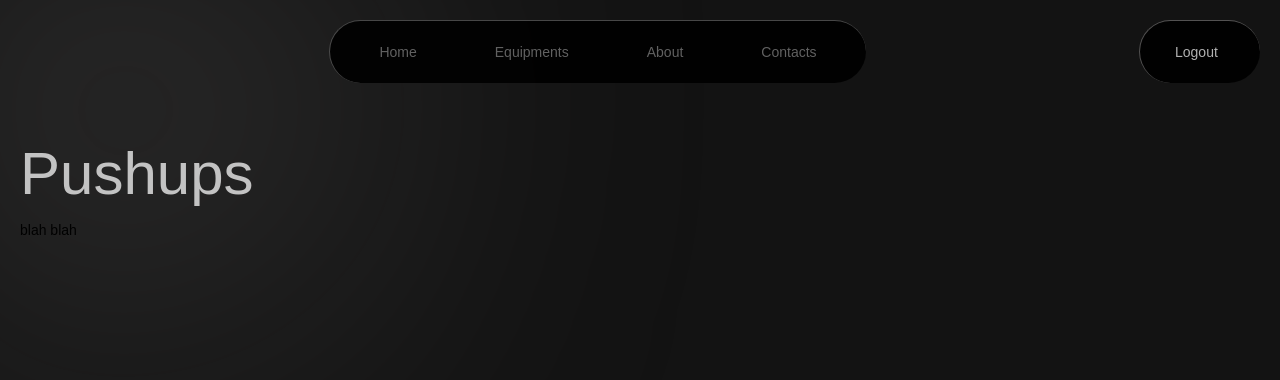
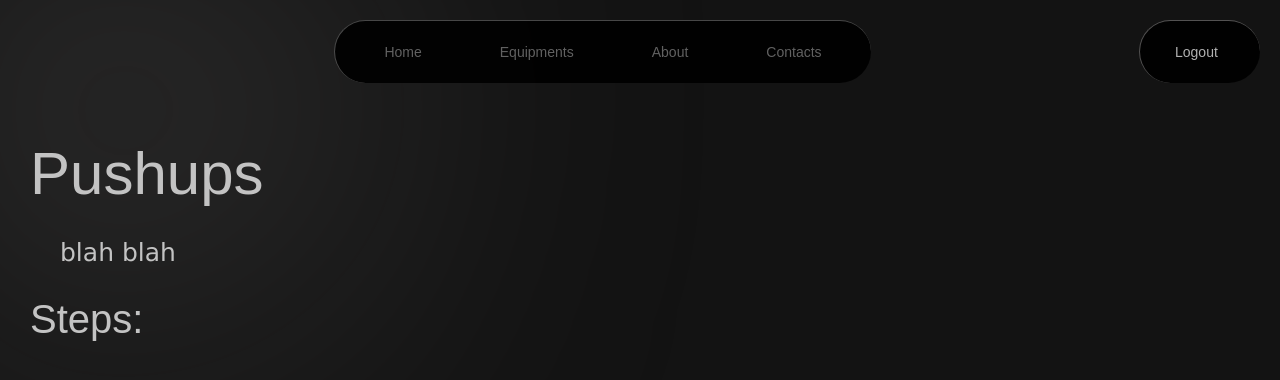
Before and after one commit to ShivamNotfound/NoExcuses, a Django app: page /workout/2/ in a window 1280 px wide. Shown: the top 380 px of the page. Run offline with Django 5.2, Linux system fonts and the light colour scheme; a user stored in the database is signed in; data comes from the database, SQL or seed files in the repository; tables that the repository leaves empty hold one stand-in row (values such as "Sample post"); parts of the project's set-up code (start-up, migrations or seed data) failed here and were passed over.

Commit message:
Local image and video storage space is created and started working on the layout for the workout page.

```diff
--- a/ne_project/api/models.py
+++ b/ne_project/api/models.py
@@ -49,16 +49,16 @@ class Workout(models.Model):
         return self.name
 
 class Steps(models.Model):
-    workout = models.ForeignKey(Workout, on_delete = models.CASCADE)
+    workout = models.ForeignKey(Workout, on_delete = models.CASCADE, related_name="steps")
     step_number = models.PositiveSmallIntegerField()
     instruction = models.TextField(max_length = 200)
-    image_url = models.CharField(max_length = 30)
+    image_url = models.ImageField(upload_to = "steps")
 class WorkoutMedia(models.Model):
     class TypeChoices(models.TextChoices):
         IMAGE = 'image', 'image'
         VIDEO = 'video', 'video'
-    workout = models.ForeignKey(Workout, on_delete= models.CASCADE)
-    url = models.CharField(max_length = 30)
+    workout = models.ForeignKey(Workout, on_delete= models.CASCADE, related_name = "workout_media")
+    g_url = models.FileField(upload_to="work_media")
     type = models.CharField(choices = TypeChoices, max_length = 20)
     category = models.CharField(max_length = 30)
     caption = models.CharField(max_length = 50)
--- a/ne_project/api/static/api/workout.css
+++ b/ne_project/api/static/api/workout.css
@@ -3,3 +3,34 @@
     font-family: Arial, Helvetica, sans-serif;
     font-size:60px;
 }
+body
+{
+    margin-left:30px;
+}
+
+#workout_description{
+    margin:30px;
+    color:rgb(195, 195, 195);
+    font-size:25px;
+    font-family:Verdana, Geneva, Tahoma, sans-serif;
+}
+
+#steps_heading
+{
+    margin-top:25px;
+    font-size:40px;
+    color:rgb(195, 195, 195);
+}
+
+.step
+{
+    color:rgb(195, 195, 195);
+    margin-top:22px;
+    margin-bottom:22px;
+    font-size:20px;
+    margin-left:35px;
+
+.step_images
+{
+
+}
--- a/ne_project/api/templates/api/workout.html
+++ b/ne_project/api/templates/api/workout.html
@@ -2,8 +2,28 @@
 {% block content %}
 {% load static %}
         <link rel="stylesheet" href="{% static 'api/workout.css' %}">
-        <div>
-            <div id="workout_heading">{{workout.name}}</div>
-            <div>{{workout.description|linebreaks}}</div>
-        </div>
+        <div id="workout_heading">{{workout.name}}</div>
+        <div id="workout_description">{{workout.description|linebreaks}}</div>
+
+        <center>
+        {% for med in media %}
+        {% if med.type == 'image' %}
+        <img src="{{med.g_url.url}}" alt="" class="medias">
+        {% else %}
+        <video controls class="medias" width="40%" height="400px">
+            <source src="{{med.g_url.url}}" type="video/mp4">
+            doesn't support
+        </video>
+        {% endif %}
+        {% endfor %}
+        </center>
+
+        <div id="steps_heading">Steps:</div>
+
+        {% for step in steps %}
+        <div class="step">{{step.step_number}}.{{step.instruction}}</div>
+        <center>
+            <img src={{step.image_url.url}} class="step_images">
+        </center>
+        {% endfor %}
 {% endblock %}
--- a/ne_project/api/views.py
+++ b/ne_project/api/views.py
@@ -90,7 +90,10 @@ def available_workouts_for_submuscle(request, muscle_id, current = 0):
 
 def workout_page(request, workout_id):
     workout = Workout.objects.get(id = workout_id)
-    context = {"workout":workout}
+    steps = workout.steps.all()
+    workout_media = workout.workout_media.all()
+    print(steps, workout_media)
+    context = {"workout":workout, 'steps':steps, 'media':workout_media}
     return render(request, "api/workout.html", context)
 
 @csrf_protect
--- a/ne_project/ne_project/settings.py
+++ b/ne_project/ne_project/settings.py
@@ -125,3 +125,6 @@ STATIC_URL = 'static/'
 
 STATICFILES_DIRS = [BASE_DIR/"static",
                     ]
+
+MEDIA_URL = '/media/'
+MEDIA_ROOT = BASE_DIR/'media'
--- a/ne_project/ne_project/urls.py
+++ b/ne_project/ne_project/urls.py
@@ -17,8 +17,10 @@ Including another URLconf
 from django.contrib import admin
 from django.urls import path, include
 from api import urls as api_urls
+from django.conf.urls.static import static
+from django.conf import settings
 
 urlpatterns = [
     path('admin/', admin.site.urls),
     path('', include(api_urls)),
-]
+] + static(settings.MEDIA_URL, document_root = settings.MEDIA_ROOT)
```
Also changed, not shown: ne_project/api/migrations/0004_alter_steps_image_url.py (added), ne_project/api/migrations/0005_alter_steps_workout_alter_workoutmedia_workout.py (added), ne_project/api/migrations/0006_alter_workoutmedia_url.py (added), ne_project/api/migrations/0007_alter_workoutmedia_url.py (added), ne_project/api/migrations/0008_remove_workoutmedia_url_workoutmedia_g_url.py (added), ne_project/api/migrations/0009_alter_workoutmedia_g_url.py (added), ne_project/media/steps/Screenshot_2026-08-15_111145.png (added), 1 other file.
